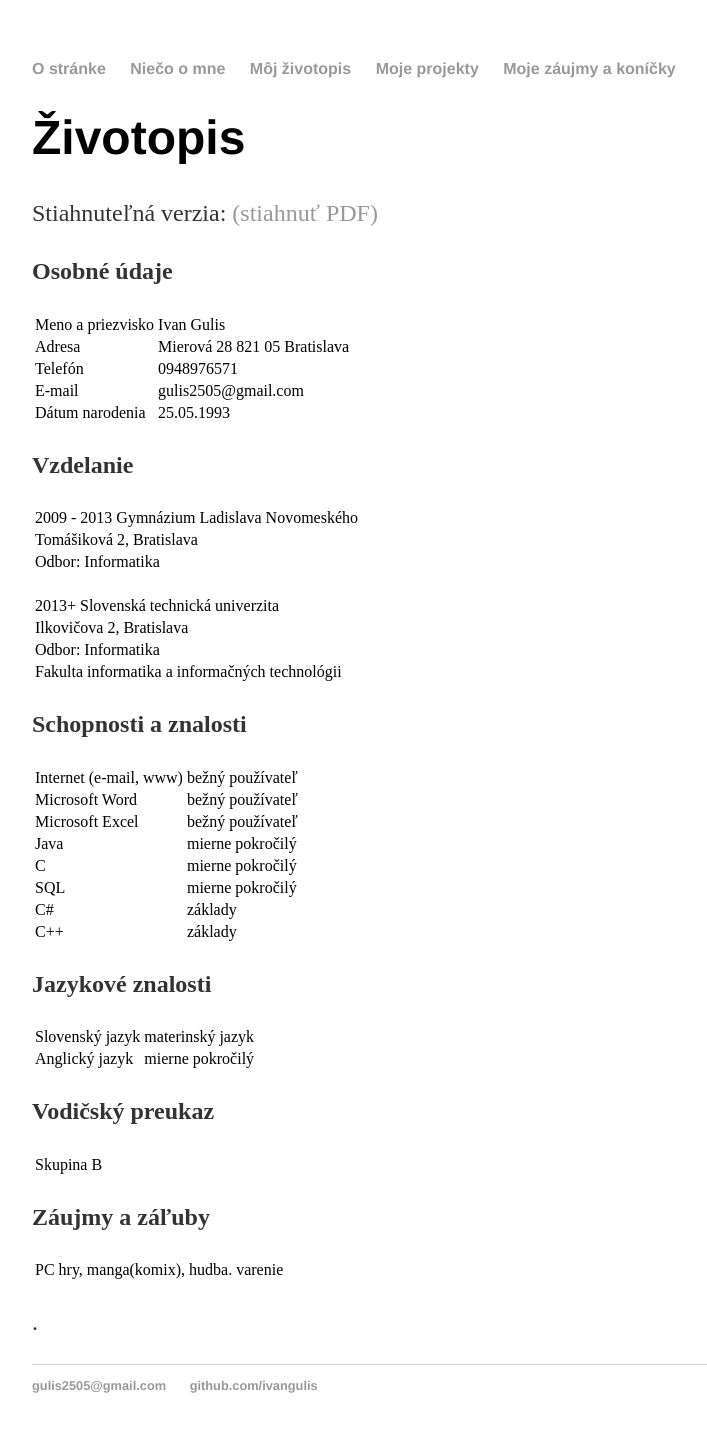
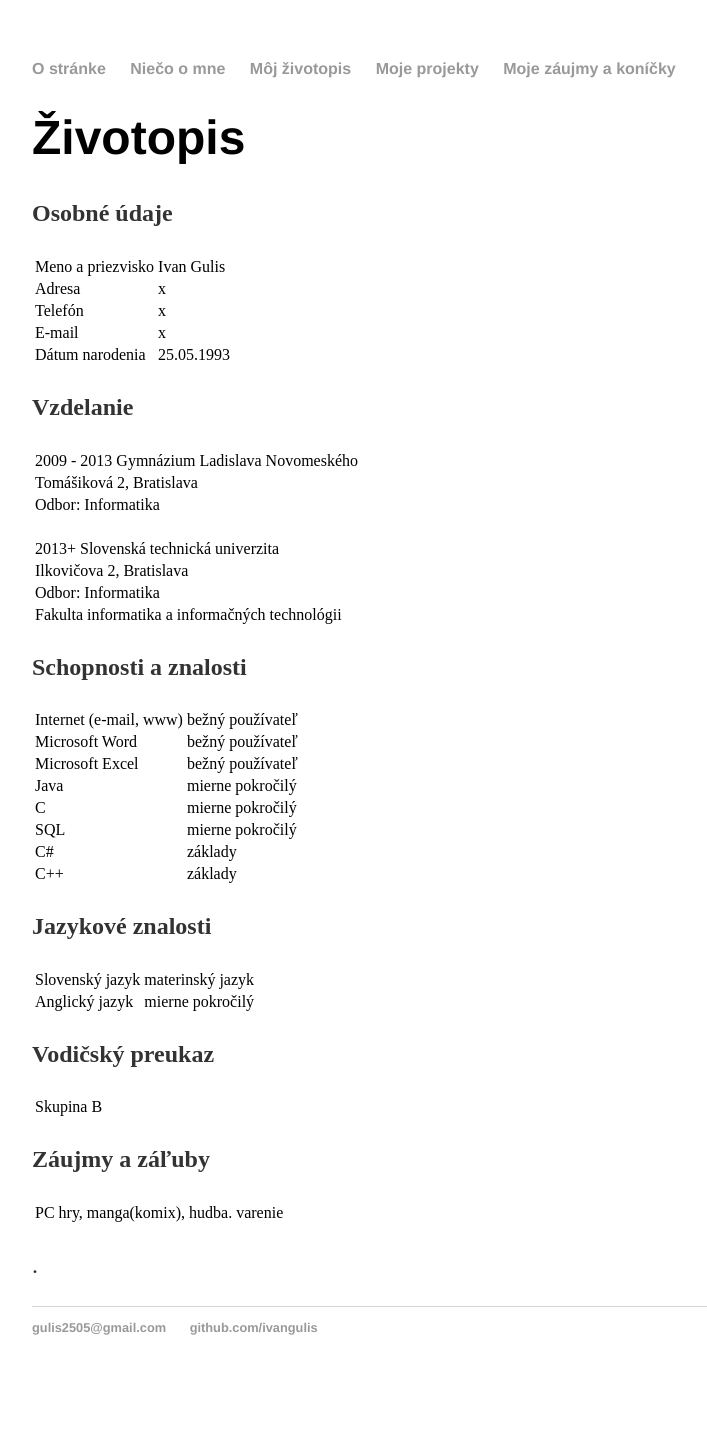
Before and after one commit to Bloodxy/Bloodxy.github.io, a Jekyll site: the page built from Zivotopis/index.md, in a window 1280 px wide. Shown: the whole page, without its empty margins (160-867 px from the left). Built offline with Jekyll 4.4.1, drawn with Linux system fonts in a browser that asks for light colours; after the commit the page ends 1395 px from its top, so only the background shows below that.

Commit message:
Update index.md

```diff
--- a/Zivotopis/index.md
+++ b/Zivotopis/index.md
@@ -6,15 +6,13 @@ pdf: "/dokumenty/zivotopis.pdf"
 
 # {{ page.title }}
 
-Stiahnuteľná verzia: [(stiahnuť PDF)]({{ site.url }}{{ page.pdf }})
-
 **Osobné údaje**
 
 |---|--:|
 | Meno a priezvisko | Ivan Gulis |
-| Adresa | Mierová 28 821 05 Bratislava |
-| Telefón | 0948976571 |
-| E-mail | gulis2505@gmail.com |
+| Adresa | x |
+| Telefón | x |
+| E-mail | x |
 | Dátum narodenia | 25.05.1993 |
 
 **Vzdelanie**
```
